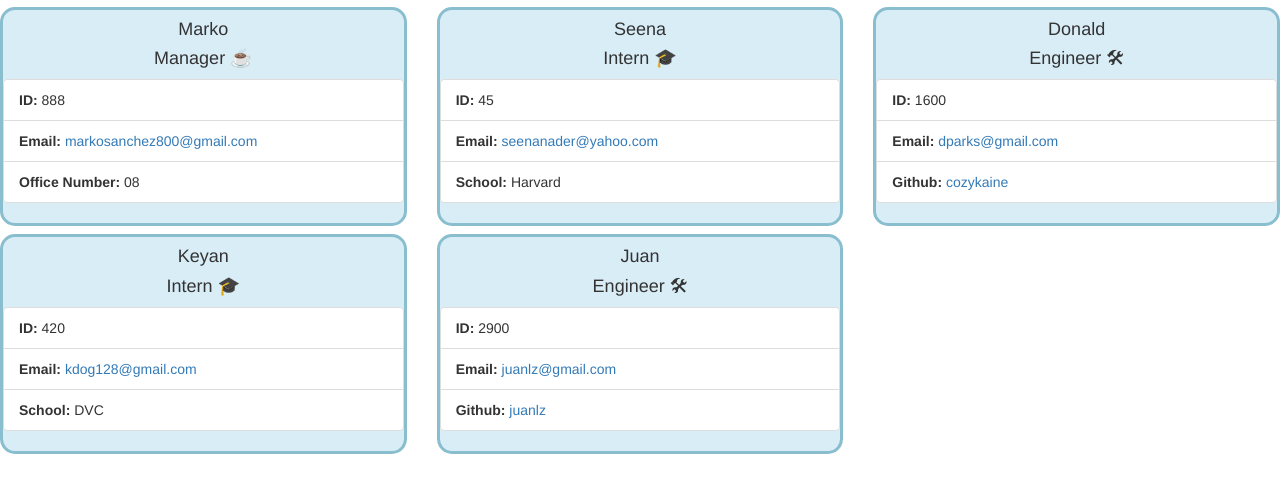
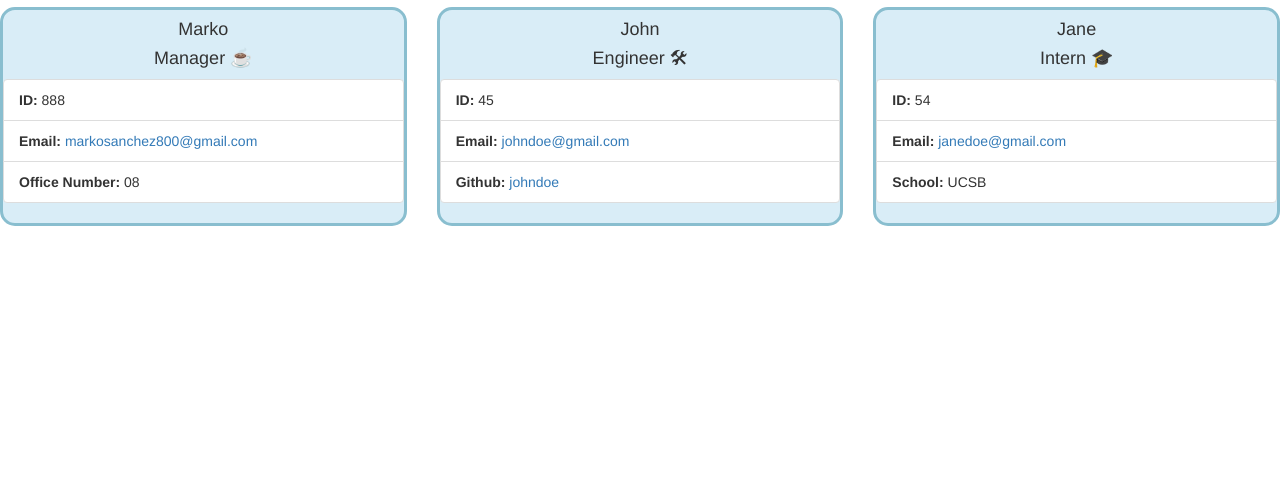
Before and after one commit to markosanchez800/team-profile-generator, a website: page teamprofile.html in a window 1280 px wide. Shown: the part 63-556 px from the top of the page. Drawn offline with nearby package versions, Linux system fonts and the light colour scheme.

Commit message:
readMe file complete

```diff
--- a/teamprofile.html
+++ b/teamprofile.html
@@ -29,54 +29,28 @@
         </div>
         </div>
 
-                            <div class="col-md-4">
-                            <div class="card text-dark bg-info mb-3" style="border: 3px solid rgb(137, 190, 207); border-radius:15px; margin-bottom:8px">
-                             <div class="card-header text-center"><h4>Seena</h4></div>
-                             <div class="card-header text-center"><h4>Intern 🎓</h4></div>
+                             <div class="col-md-4">
+                             <div class="card text-dark bg-info mb-3" style="border: 3px solid rgb(137, 190, 207); border-radius:15px; margin-bottom:8px">
+                             <div class="card-header text-center"><h4>John</h4></div>
+                             <div class="card-header text-center"><h4>Engineer 🛠</h4></div>
                              <div class="card-body">
                              <ul class="list-group list-group-flush">
                              <li class="list-group-item"><strong>ID:</strong> 45</li>
-                             <li class="list-group-item"><strong>Email:</strong> <a href="mailto:seenanader@yahoo.com"> seenanader@yahoo.com</a></li>
-                             <li class="list-group-item"><strong>School:</strong> Harvard</li>
-                             </div>
-                             </div>
-                             </div>
-
-                             <div class="col-md-4">
-                             <div class="card text-dark bg-info mb-3" style="border: 3px solid rgb(137, 190, 207); border-radius:15px; margin-bottom:8px">
-                             <div class="card-header text-center"><h4>Donald</h4></div>
-                             <div class="card-header text-center"><h4>Engineer 🛠</h4></div>
-                             <div class="card-body">
-                             <ul class="list-group list-group-flush">
-                             <li class="list-group-item"><strong>ID:</strong> 1600</li>
-                             <li class="list-group-item"><strong>Email:</strong> <a href="mailto:dparks@gmail.com"> dparks@gmail.com</a></li>
-                             <li class="list-group-item"><strong>Github:</strong> <a href="https://github.com/cozykaine"> cozykaine</a></li>
+                             <li class="list-group-item"><strong>Email:</strong> <a href="mailto:johndoe@gmail.com"> johndoe@gmail.com</a></li>
+                             <li class="list-group-item"><strong>Github:</strong> <a href="https://github.com/johndoe"> johndoe</a></li>
                              </div>
                              </div>
                              </div>
 
                             <div class="col-md-4">
-                            <div class="card text-dark bg-info mb-3" style="border: 3px solid rgb(137, 190, 207); border-radius:15px;">
-                             <div class="card-header text-center"><h4>Keyan</h4></div>
+                            <div class="card text-dark bg-info mb-3" style="border: 3px solid rgb(137, 190, 207); border-radius:15px; margin-bottom:8px">
+                             <div class="card-header text-center"><h4>Jane</h4></div>
                              <div class="card-header text-center"><h4>Intern 🎓</h4></div>
                              <div class="card-body">
                              <ul class="list-group list-group-flush">
-                             <li class="list-group-item"><strong>ID:</strong> 420</li>
-                             <li class="list-group-item"><strong>Email:</strong> <a href="mailto:kdog128@gmail.com"> kdog128@gmail.com</a></li>
-                             <li class="list-group-item"><strong>School:</strong> DVC</li>
-                             </div>
-                             </div>
-                             </div>
-
-                             <div class="col-md-4">
-                             <div class="card text-dark bg-info mb-3" style="border: 3px solid rgb(137, 190, 207); border-radius:15px;">
-                             <div class="card-header text-center"><h4>Juan</h4></div>
-                             <div class="card-header text-center"><h4>Engineer 🛠</h4></div>
-                             <div class="card-body">
-                             <ul class="list-group list-group-flush">
-                             <li class="list-group-item"><strong>ID:</strong> 2900</li>
-                             <li class="list-group-item"><strong>Email:</strong> <a href="mailto:juanlz@gmail.com"> juanlz@gmail.com</a></li>
-                             <li class="list-group-item"><strong>Github:</strong> <a href="https://github.com/juanlz"> juanlz</a></li>
+                             <li class="list-group-item"><strong>ID:</strong> 54</li>
+                             <li class="list-group-item"><strong>Email:</strong> <a href="mailto:janedoe@gmail.com"> janedoe@gmail.com</a></li>
+                             <li class="list-group-item"><strong>School:</strong> UCSB</li>
                              </div>
                              </div>
                              </div>
```
Also changed, not shown: README.md, teamprofilescreen.png (added).
